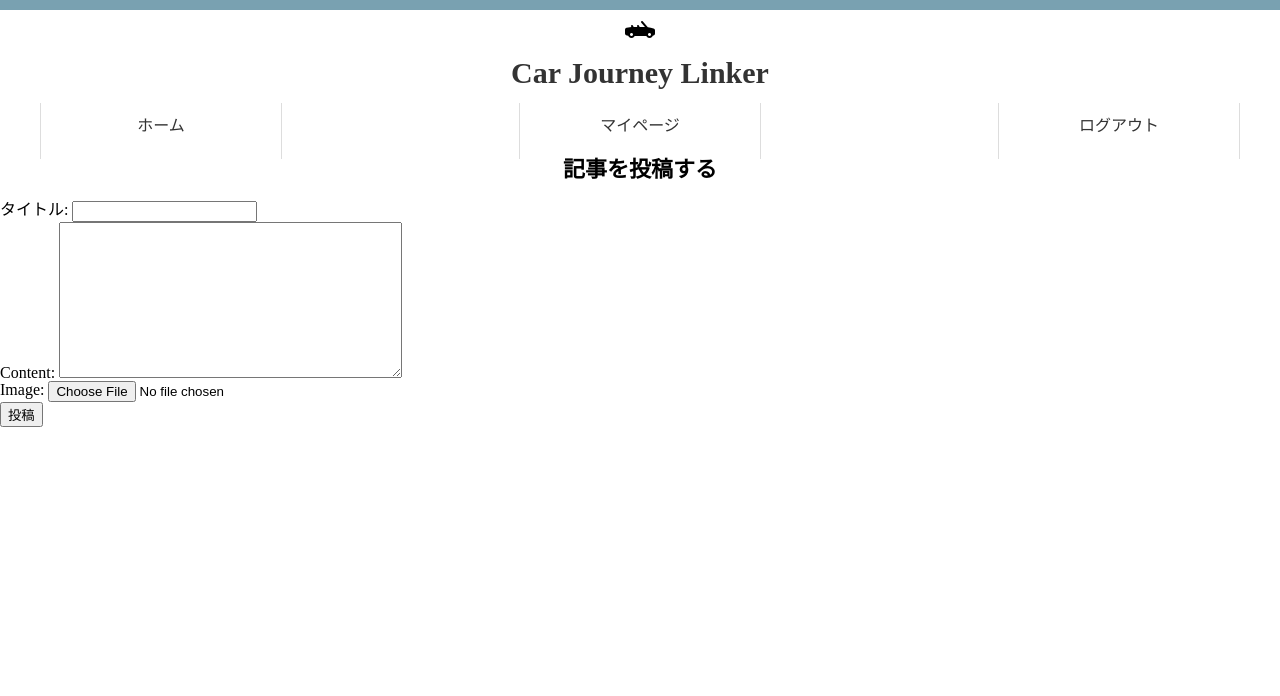
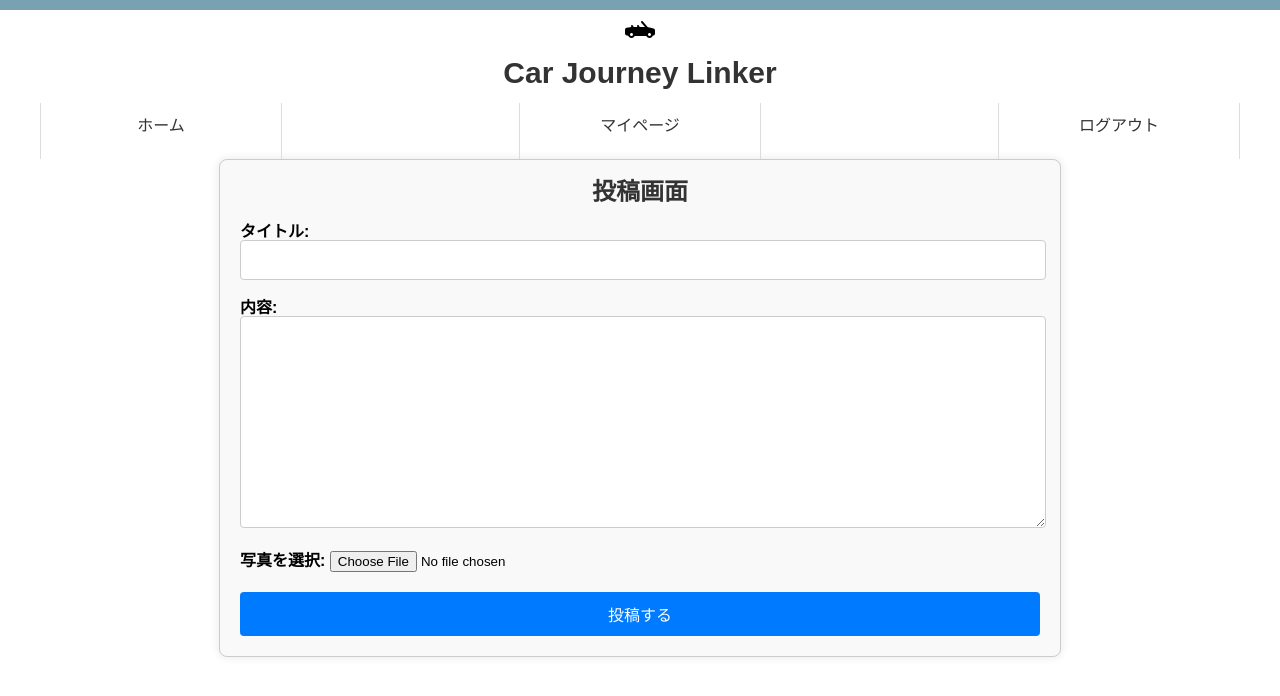
Before and after one commit to masao456/PublickRepository2, a Django app: page /myapp/create_post/ in a window 1280 px wide. Shown: the top 696 px of the page. Run offline with Django 4.2, Linux system fonts and the light colour scheme; a user stored in the database is signed in.

Commit message:
“初めてのコミット”

```diff
--- a/mysite/myapp/forms.py
+++ b/mysite/myapp/forms.py
@@ -57,7 +57,41 @@ class PasswordChangeForm(forms.ModelForm):
 
 class CreatePostForm(forms.ModelForm):
     title = forms.CharField(label='タイトル')
+    content = forms.CharField(label='コンテンツ', widget=forms.Textarea)
+    image = forms.ImageField(label='写真')
 
     class Meta:
         model = Posts
         fields = ['title', 'content', 'image']
+
+    def __init__(self, *args, **kwargs):
+        super().__init__(*args, **kwargs)
+        self.fields['image'].required = False
+
+class EditPostForm(forms.ModelForm):
+    title = forms.CharField(label='タイトル')
+    content = forms.CharField(label='コンテンツ', widget=forms.Textarea)
+    image = forms.ImageField(label='写真')
+    class Meta:
+        model = Posts
+        fields = ['title', 'content', 'image']
+
+    def __init__(self, *args, **kwargs):
+        super().__init__(*args, **kwargs)
+        self.fields['title'].required = False
+        self.fields['content'].required = False
+        self.fields['image'].required = False
+
+class DeletePostForm(forms.ModelForm):
+    confirm_delete = forms.BooleanField(label='削除を確認する', required=True)
+
+    class Meta:
+        model = Posts
+        fields = []
+
+class PostCommentForm(forms.ModelForm):
+    comment = forms.CharField(label='', widget=forms.Textarea(attrs={'rows': 5, 'cols': 60}))
+
+    class Meta:
+        model = Comments
+        fields = ('comment',)
--- a/mysite/myapp/static/css/style.css
+++ b/mysite/myapp/static/css/style.css
@@ -252,3 +252,114 @@ h4{
     padding-bottom: 10px;
     display: inline-block;
 }
+.post-container {
+    width: 800px;
+    margin: 0 auto;
+    padding: 20px;
+    background-color: #f9f9f9;
+    border: 1px solid #ccc;
+    border-radius: 8px;
+    box-shadow: 0 0 10px rgba(0, 0, 0, 0.1);
+}
+.post-container h2 {
+    font-size: 24px;
+    color: #333;
+    text-align: center;
+    margin-bottom: 20px;
+}
+.post-container form {
+    display: flex;
+    flex-direction: column;
+}
+.post-container .form-group {
+    margin-bottom: 20px;
+}
+.post-container label {
+    font-weight: bold;
+    margin-bottom: 8px;
+}
+.post-container input[type="text"],
+.post-container textarea {
+    width: 98%;
+    padding: 10px;
+    font-size: 16px;
+    border: 1px solid #ccc;
+    border-radius: 4px;
+}
+.post-container button {
+    padding: 10px 20px;
+    font-size: 16px;
+    background-color: #007bff;
+    color: #fff;
+    border: none;
+    cursor: pointer;
+    border-radius: 4px;
+}
+.post-container button:hover {
+    background-color: #0056b3;
+}
+.post-container a {
+    padding: 10px 20px;
+    font-size: 16px;
+    background-color: #ff0000f5;
+    color: #fff;
+    border: none;
+    cursor: pointer;
+    border-radius: 4px;
+    text-align: center;
+    position: relative;
+    top: 10px;
+}
+.post-container a:hover {
+    background-color: #b30000f5;
+}
+.post-container .form-image a {
+    margin-bottom: 20px;
+}
+
+
+
+
+
+body {
+    font-family: Arial, sans-serif;
+}
+
+table {
+    width: 100%;
+    border-collapse: collapse;
+    margin: 20px 0;
+    font-size: 18px;
+    text-align: left;
+}
+
+table th, table td {
+    padding: 12px;
+    border: 1px solid #ddd;
+}
+
+table th {
+    background-color: #f2f2f2;
+}
+
+table tr:nth-child(even) {
+    background-color: #f9f9f9;
+}
+
+table tr:hover {
+    background-color: #f1f1f1;
+}
+
+a {
+    text-decoration: none;
+    color: #333;
+}
+
+a:hover {
+    color: #007bff;
+}
+
+h3 {
+    color: #333;
+    margin-bottom: 20px;
+}
--- a/mysite/myapp/urls.py
+++ b/mysite/myapp/urls.py
@@ -1,6 +1,6 @@
 from django.urls import path
 from django.contrib import admin
-from .views import RegistUserView, HomeView, UserLoginView, UserLogoutView, UserView, CreatePostView, PostListView, EditPostView
+from .views import RegistUserView, HomeView, UserLoginView, UserLogoutView, UserView, CreatePostView, PostListView, EditPostView, DeletePostView
 from . import views
 
 app_name = 'myapp'
@@ -15,4 +15,6 @@ urlpatterns = [
     path('create_post/', CreatePostView.as_view(), name='create_post'),
     path('list_posts/', PostListView.as_view(), name='list_posts'),
     path('edit_post<int:id>/', EditPostView.as_view(), name='edit_post'),
+    path('delete_post/<int:id>/', DeletePostView.as_view(), name='delete_post'),
+    path('post_comments/<int:post_id>', views.post_comments, name='post_comments'),
 ]
--- a/mysite/myapp/views.py
+++ b/mysite/myapp/views.py
@@ -3,7 +3,7 @@ from . import forms, views
 from django.views.generic import ListView
 from django.views.generic.edit import CreateView, FormView, UpdateView
 from django.views.generic.base import TemplateView, View
-from .forms import RegistForm, UserLoginForm, CreatePostForm
+from .forms import RegistForm, UserLoginForm, CreatePostForm, DeletePostForm, EditPostForm, PostCommentForm
 from .models import Posts
 from django.contrib import messages
 from django.contrib.auth import authenticate, login, logout
@@ -85,7 +85,6 @@ class CreatePostView(LoginRequiredMixin, CreateView):
     model = Posts
     form_class = CreatePostForm
     template_name = 'create_post.html'
-    success_url = reverse_lazy('myapp:create_post.html')
 
     def form_valid(self, form):
         form.instance.user = self.request.user
@@ -93,7 +92,7 @@ class CreatePostView(LoginRequiredMixin, CreateView):
         return super().form_valid(form)
 
     def get_success_url(self):
-        return reverse('myapp:list_posts.html')
+        return reverse('myapp:list_posts')
 
 class PostListView(ListView):
     model = Posts
@@ -101,19 +100,19 @@ class PostListView(ListView):
     context_object_name = 'posts'
 
     def get_queryset(self):
-        return Posts.objects.fetch_all_posts()
+        return Posts.objects.fetch_all_posts() # type: ignore
 
 
 class EditPostView(LoginRequiredMixin, UpdateView):
     model = Posts
     form_class = CreatePostForm
-    template_name = 'myapp/edit_post.html'
-    context_object_name = 'edit_post_form'
+    template_name = 'edit_post.html'
+    context_object_name = 'post'
 
     def get_object(self, queryset=None):
         post = get_object_or_404(Posts, id=self.kwargs['id'])
-        if post.user.id != self.request.user.id:
-            raise Http404
+        if post.user.id != self.request.user.id: # type: ignore
+            raise Http404("あなたはこの投稿を編集する権限がありません。")
         return post
 
     def form_valid(self, form):
@@ -121,4 +120,47 @@ class EditPostView(LoginRequiredMixin, UpdateView):
         return super().form_valid(form)
 
     def get_success_url(self):
-        return reverse('myapp:list_posts.html')
+        return reverse('myapp:list_posts')
+
+
+class DeletePostView(View):
+    def get(self, request, id):
+        post = get_object_or_404(Posts, id=id)
+        if post.user.id != request.user.id: # type: ignore
+            raise Http404("あなたはこの投稿を削除する権限がありません。")
+        delete_post_form = forms.DeletePostForm()
+        return render(request, 'myapp/delete_post.html', context={
+            'delete_post_form': delete_post_form, 'post': post
+            }
+        )
+
+    def post(self, request, id):
+        post = get_object_or_404(Posts, id=id)
+        if post.user.id != request.user.id: # type: ignore
+            raise Http404("あなたはこの投稿を削除する権限がありません。")
+        delete_post_form = forms.DeletePostForm(request.POST)
+        if delete_post_form.is_valid():
+            post.delete()
+            messages.success(request, '投稿を削除しました。')
+            return redirect('myapp:list_posts')
+        messages.error(request, '削除に失敗しました。もう一度お試しください。')
+        return render(request, 'myapp/delete_post.html', context={
+            'delete_post_form': delete_post_form, 'post': post
+            }
+        )
+
+def post_comments(request, post_id):
+    post_comment_form = forms.PostCommentForm(request.POST or None)
+    post = get_object_or_404(Posts, id=post_id)
+    if post_comment_form.is_valid():
+        post_comment_form.instance.post = post
+        post_comment_form.instance.user = request.user
+        post_comment_form.save()
+        return redirect('myapp:post_comments', post_id=post_id)
+
+    return render(
+        request, 'myapp/post_comments.html', context={
+            'post_comment_form': post_comment_form,
+            'post': post,
+        }
+    )
--- a/mysite/templates/create_post.html
+++ b/mysite/templates/create_post.html
@@ -7,10 +7,23 @@
             {% endfor %}
         </ul>
     {% endif %}
-<h3>記事を投稿する</h3>
-<form method="POST" enctype="multipart/form-data">
+    <div class="post-container">
+        <h2>投稿画面</h2>
+        <form action="{% url 'myapp:create_post' %}" method="post" enctype="multipart/form-data">
             {% csrf_token %}
-    {{ form.as_p }}
-    <button type="submit">投稿</button>
+            <div class="form-group">
+                <label for="id_title">タイトル:</label>
+                {{ form.title }}
+            </div>
+            <div class="form-group">
+                <label for="id_content">内容:</label>
+                {{ form.content }}
+            </div>
+            <div class="form-group">
+                <label for="id_image">写真を選択:</label>
+                {{ form.image }}
+            </div>
+            <button type="submit" class="btn btn-primary">投稿する</button>
         </form>
+    </div>
 {% endblock %}
--- a/mysite/templates/list_posts.html
+++ b/mysite/templates/list_posts.html
@@ -20,9 +20,9 @@
     {% for post in posts %}
         <tr>
             <td>{{ forloop.counter }}</td>
-            <td>{{ post.title }}</td>
+            <td><a href="{% url 'myapp:post_comments' post_id=post.id %}">{{ post.title }}</a></td>
             {% if post.user.id == user.id %}
-                <td><a href="{% url 'myapp:edit_post' id=post.id %}">{{ post.user }}</a></td>
+                <td><a href="{% url 'myapp:edit_post' id=post.id %}">{{ post.user.username }}</a></td>
             {% else %}
                 <td>{{ post.user }}</td>
             {% endif %}
--- a/mysite/templates/user.html
+++ b/mysite/templates/user.html
@@ -24,6 +24,6 @@
 </html>
 
 <body>
-    <h6>やる必要がある事、このページ作成残りは投稿一覧画面追加するのみ、投稿画面の作成、投稿一覧画面作成、投稿編集及び削除画面作成</h6>
+    <h6>やる必要がある事、コメント機能、投稿一覧画面のCssを作成、削除画面のCss templateを読まない問題。</h6>
 </body>
 {% endblock %}
```
Also changed, not shown: mysite/check_template.py (added, +17 -0 lines), mysite/templates/delete_post.html (added, +11 -0 lines), mysite/templates/edit_post.html (+20 -6 lines), mysite/templates/post_comments.html (added, +9 -0 lines), mysite/db.sqlite3, mysite/media/posts/header1.jpg (added), mysite/media/posts/header1_ODv7Ixl.jpg (added), mysite/media/posts/header1_c96PT0V.jpg (added), mysite/media/posts/header1_h6kXUD8.jpg (added), mysite/media/posts/header1_hHT52cG.jpg (added), mysite/media/posts/header1_kRXGKNa.jpg (added), mysite/media/posts/header1_pd0n0da.jpg (added), mysite/media/posts/header1_xT58K5O.jpg (added). Lines whose indentation alone changed are shown as unchanged.
